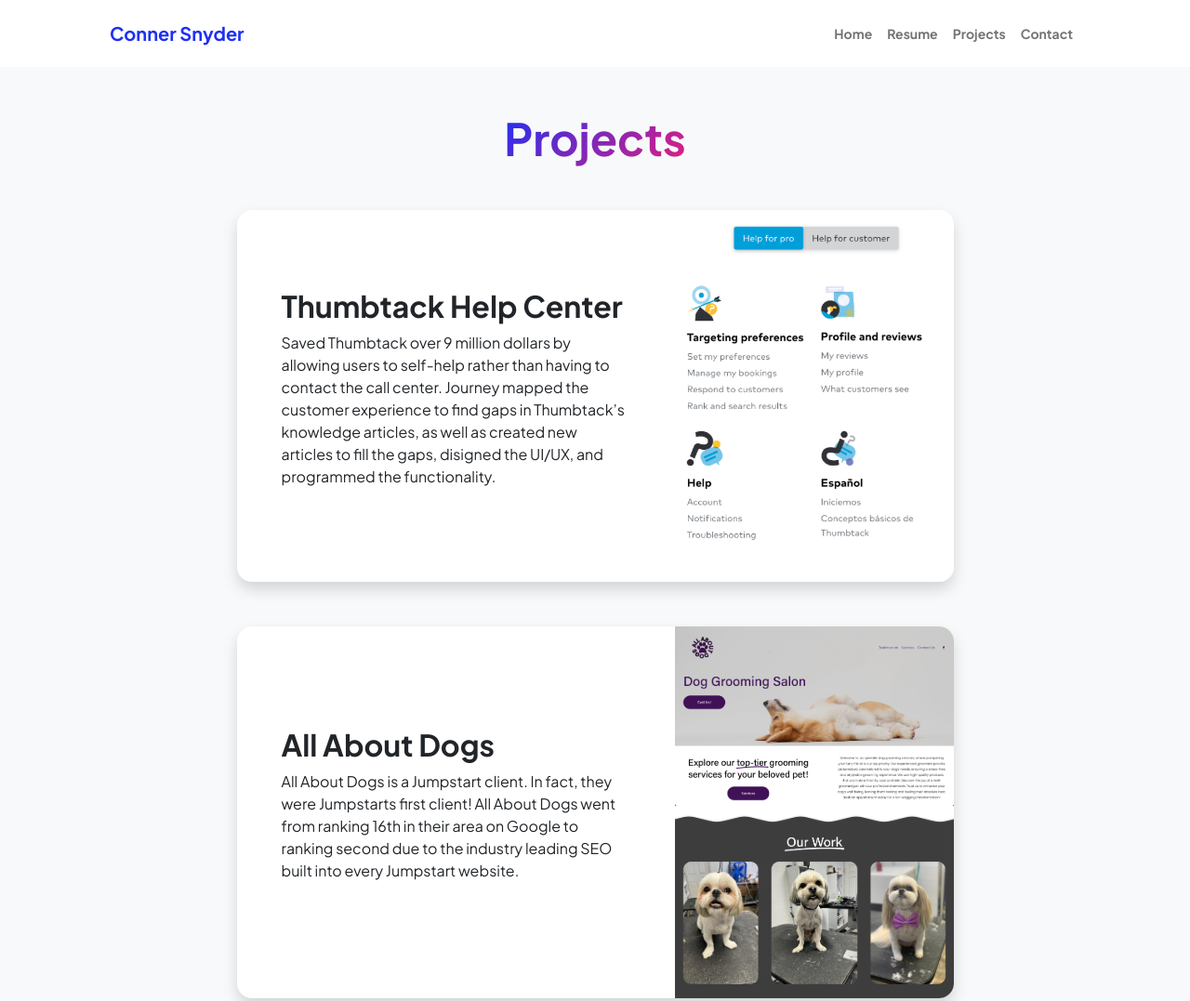
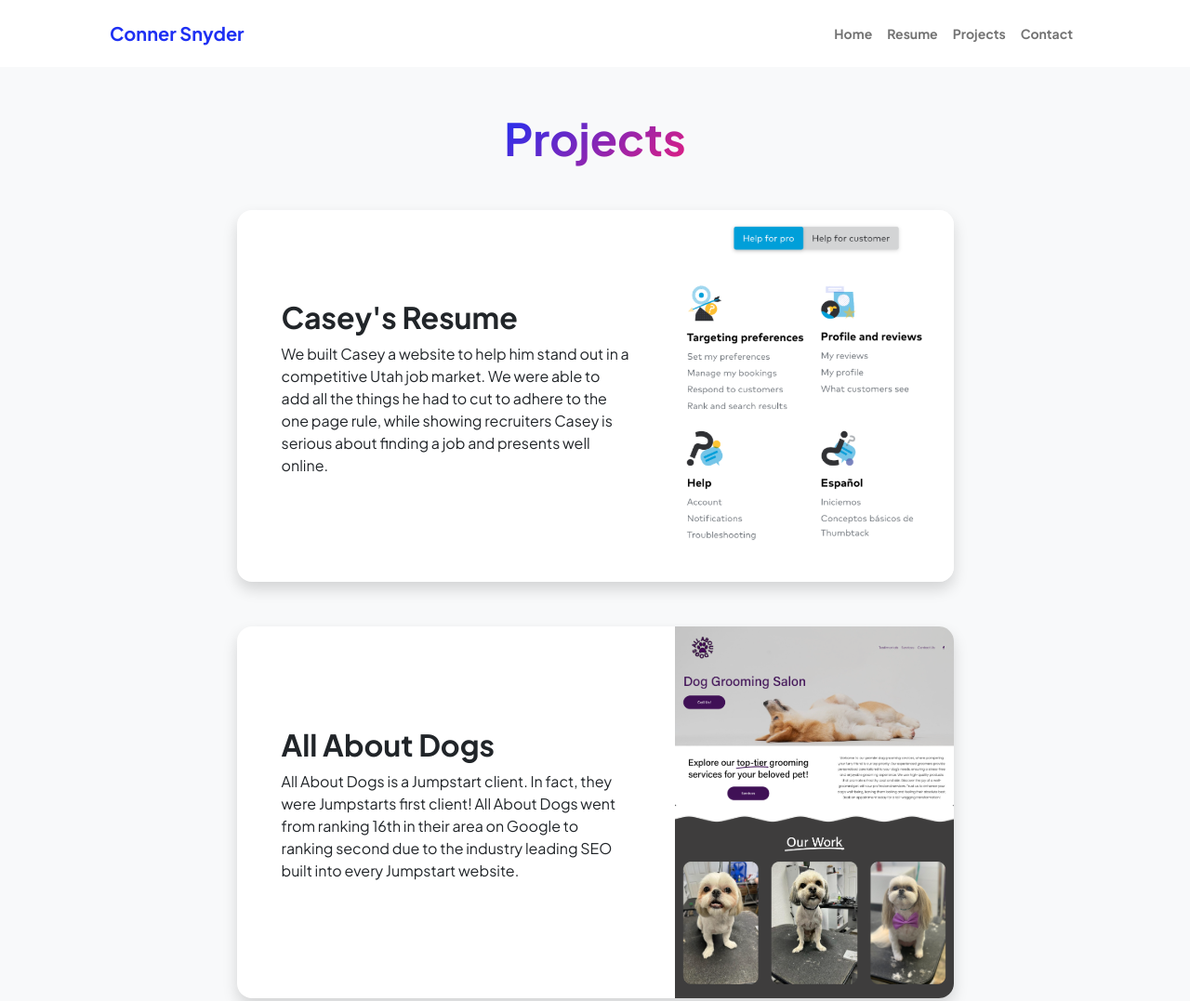
Before and after one commit to GingaNinja18/personalwebsite, a plain HTML site: page projects.html in a window 1280 px wide. Shown: the top 1077 px of the page at 93% size. Drawn offline with nearby package versions, Linux system fonts and the light colour scheme.

Commit message:
Update projects.html

```diff
--- a/projects.html
+++ b/projects.html
@@ -47,8 +47,8 @@
                                 <div class="card-body p-0">
                                     <div class="d-flex sm-prj-resize align-items-center">
                                         <div class="p-5">
-                                            <h2 class="fw-bolder">Thumbtack Help Center</h2>
-                                            <p>Saved Thumbtack  over 9 million dollars by allowing users to self-help rather than having to contact the call center. Journey mapped the customer experience to find gaps in Thumbtack’s knowledge articles, as well as created new articles to fill the gaps, disigned the UI/UX, and programmed the functionality.</p>
+                                            <h2 class="fw-bolder">Casey's Resume</h2>
+                                            <p>We built Casey a website to help him stand out in a competitive Utah job market. We were able to add all the things he had to cut to adhere to the one page rule, while showing recruiters Casey is serious about finding a job and presents well online.</p>
                                         </div>
                                         <img class="img-fluid" src="./Untitled - 2024-03-13T180934.567.png" alt="..." />
                                     </div>
```
